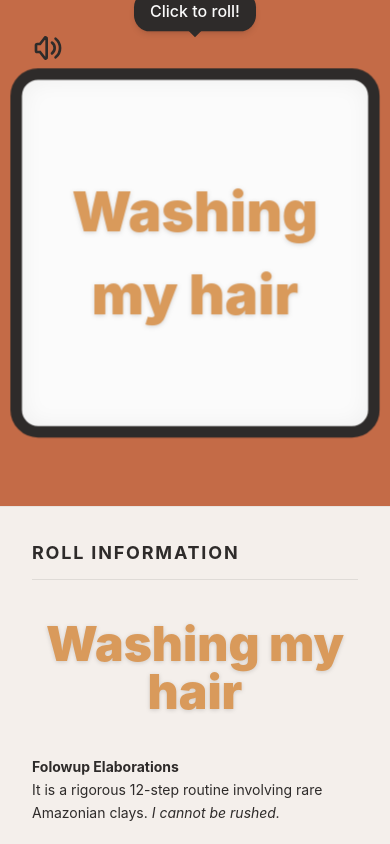
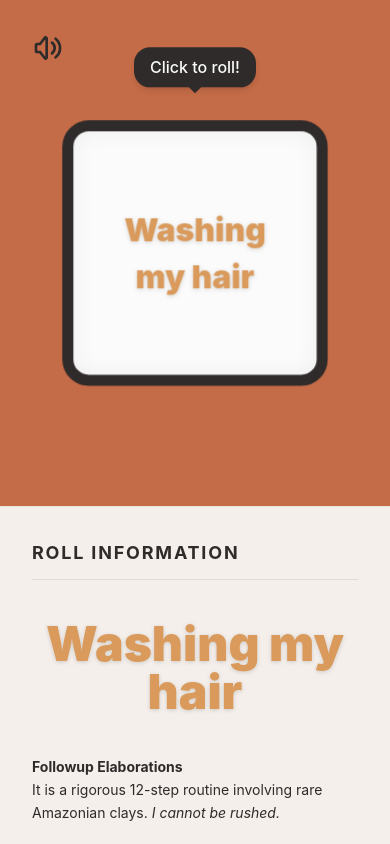
Before and after one commit to bryanhce/excuse-die, a React (Vite) app: page / in a window 390 px wide. Built offline with nearby package versions, Linux system fonts and the light colour scheme; no server answers.

Commit message:
make mobile friendly

```diff
--- a/src/components/Die.tsx
+++ b/src/components/Die.tsx
@@ -59,7 +59,7 @@ const Die = () => {
 
             {/* Die */}
             <div
-                className="perspective-1200 h-80 w-80 md:h-104 md:w-104 cursor-pointer"
+                className="perspective-1200 h-60 w-60 md:h-104 md:w-104 cursor-pointer"
                 onClick={handleRoll}
             >
                 {/* 3D Cube Container */}
--- a/src/components/Face.tsx
+++ b/src/components/Face.tsx
@@ -4,7 +4,7 @@ interface FaceProps {
 
 const Face = ({ text }: FaceProps) => {
     return (
-        <div className="w-full h-full flex items-center justify-center text-ochre text-[3rem] font-black drop-shadow-sm">
+        <div className="w-full h-full flex items-center justify-center text-ochre text-[1.8rem] md:text-[3rem] font-black drop-shadow-sm">
             {text}
         </div>
     );
--- a/src/components/InfoPanel.tsx
+++ b/src/components/InfoPanel.tsx
@@ -19,7 +19,7 @@ const InfoPanel = () => {
             </div>
 
             <p className="text-sm text-charcoal leading-relaxed">
-                <strong>Folowup Elaborations</strong>
+                <strong>Followup Elaborations</strong>
                 <br />
                 {isRolling ? "" : excuse.elabText}
             </p>
--- a/src/components/ToolTip.tsx
+++ b/src/components/ToolTip.tsx
@@ -19,7 +19,7 @@ const ToolTip = () => {
 
     return (
         <div
-            className={`absolute -top-24 transition-all duration-500 z-10 ${
+            className={`absolute -top-20 md:-top-24 transition-all duration-500 z-10 ${
                 showTooltip ? "opacity-100 animate-bounce-tooltip" : "opacity-0 pointer-events-none"
             }`}
         >
--- a/src/index.css
+++ b/src/index.css
@@ -71,7 +71,7 @@ html {
 
 .preserve-3d {
     transform-style: preserve-3d;
-    --cube-size: 320px;
+    --cube-size: 230px;
 }
 
 @media (min-width: 768px) {
```
